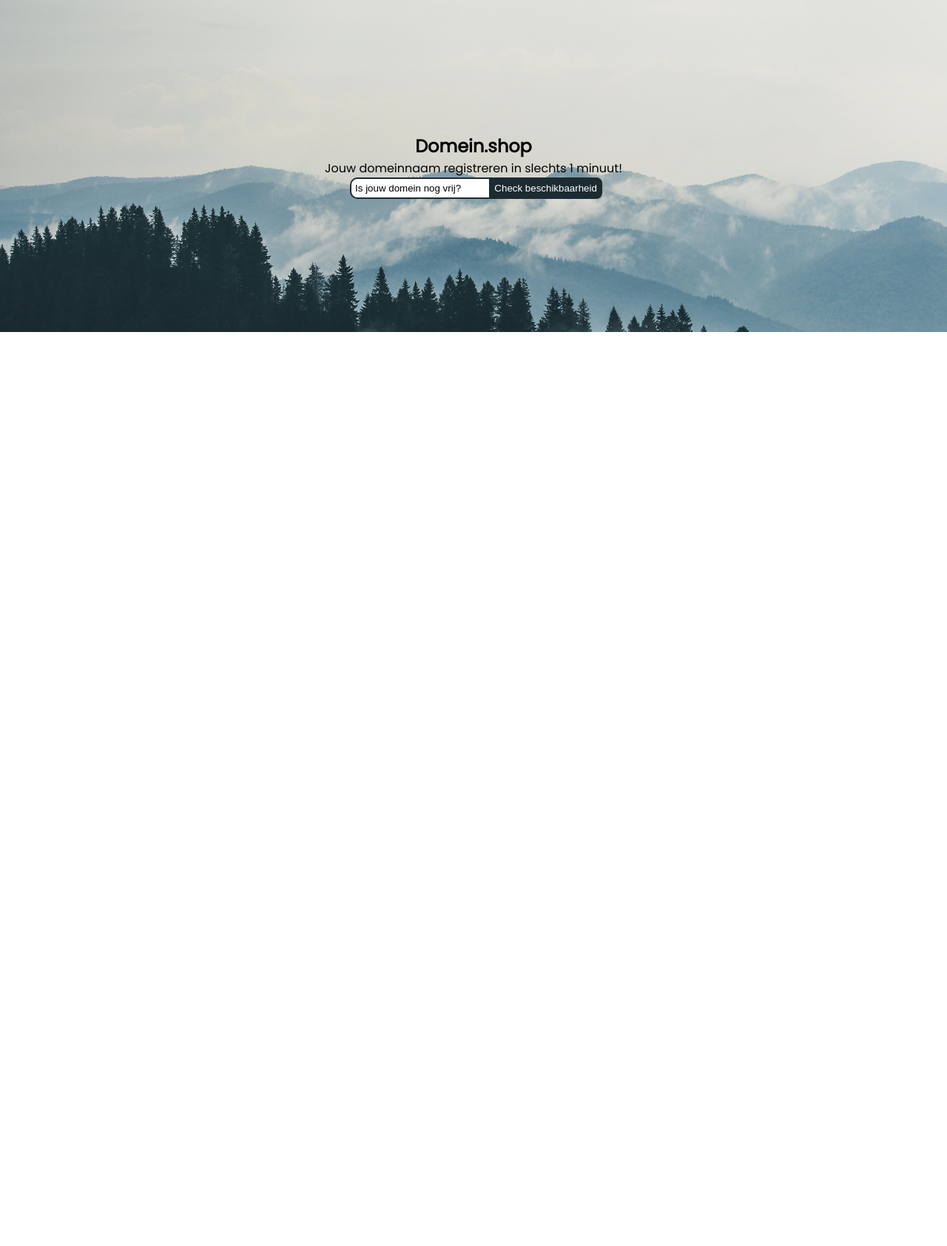
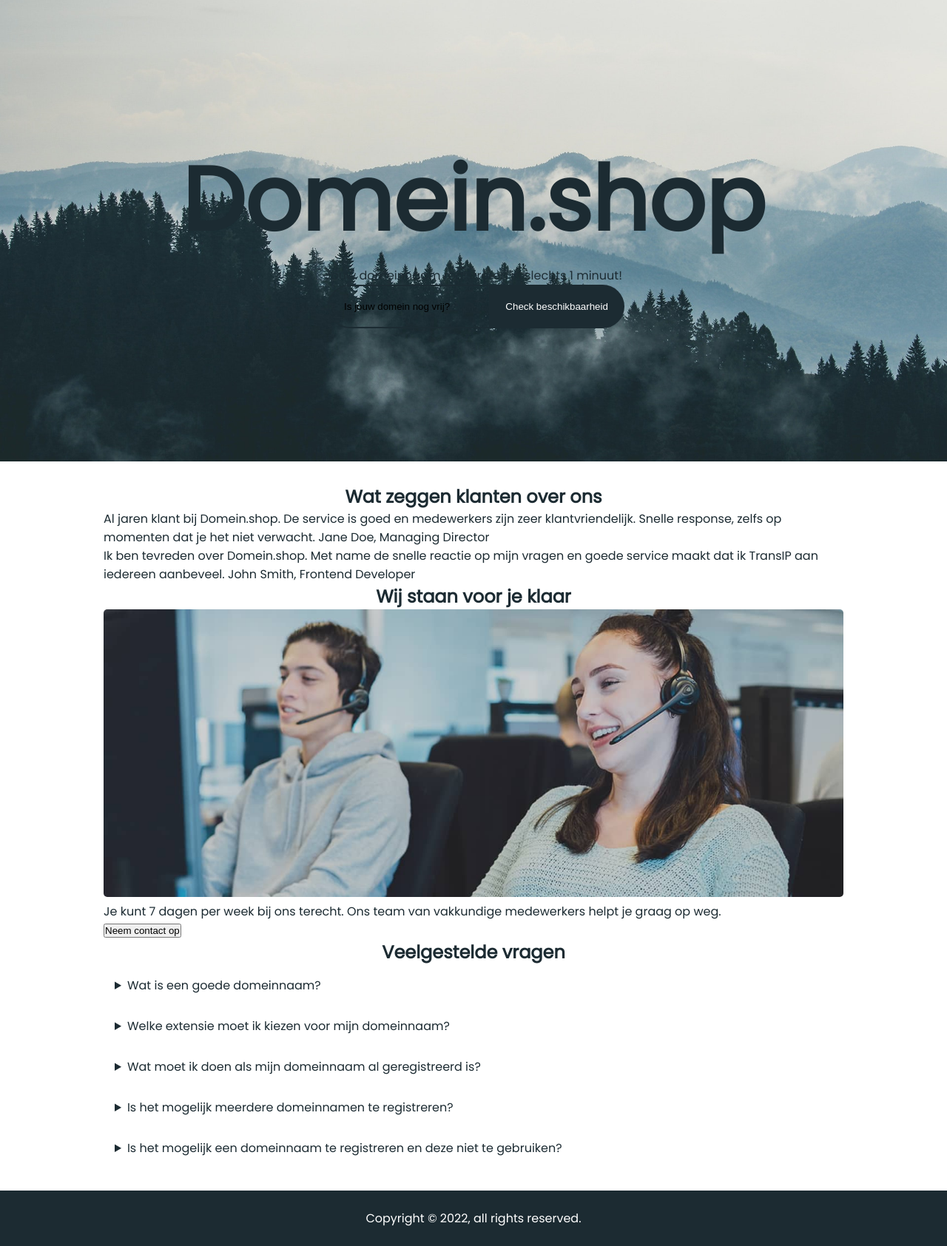
Before and after one commit to JJ-Bas/oefenopdracht--domein-shop, a plain HTML site: page index.html in a window 1280 px wide. Shown: the whole page at 74% size. Before the commit the page ends 800 px from the top, so only its background shows below. Drawn offline with Linux system fonts and the light colour scheme.

Commit message:
fixed the footer

```diff
--- a/index.html
+++ b/index.html
@@ -8,20 +8,91 @@
 <body>
 <header>
     <article class="title-intro">
-    <h1>Domein.shop</h1>
-    <p>Jouw domeinnaam registreren in slechts 1 minuut!</p>
+        <h1>Domein.shop</h1>
+        <p>Jouw domeinnaam registreren in slechts 1 minuut!</p>
         <input type="text" class="domain-name" value="Is jouw domein nog vrij?">
         <button type="button" class="check-domain">Check beschikbaarheid</button>
     </article>
 </header>
 <main>
-    <h2></h2>
+    <section class="testimonial">
+        <h2>Wat zeggen klanten over ons</h2>
+        <article>
+            <p>Al jaren klant bij Domein.shop. De service is goed en medewerkers zijn zeer klantvriendelijk. Snelle
+                response, zelfs op momenten dat je het niet verwacht.
 
+                Jane Doe, Managing Director</p>
+        </article>
+        <article>Ik ben tevreden over Domein.shop. Met name de snelle reactie op mijn vragen en goede service maakt dat
+            ik TransIP aan iedereen aanbeveel.
+
+            John Smith, Frontend Developer
+        </article>
+    </section>
+    <section class="support">
+        <h2>Wij staan voor je klaar</h2>
+        <img src="assets/images/callcenter.jpg" alt="two callcenter employees" class="cal-image">
+        <p>Je kunt 7 dagen per week bij ons terecht. Ons team van vakkundige medewerkers helpt je graag op weg.</p>
+        <button type="button" class="contact-button">Neem contact op</button>
+    </section>
+    <section class="faq">
+        <h2>Veelgestelde vragen</h2>
+        <details>
+            <summary>Wat is een goede domeinnaam?</summary>
+            <p>
+                Een goede domeinnaam moet aan enkele eisen voldoen. Ten eerste mag jouw domeinnaam niet in strijd zijn
+                met de openbare orde of de goede zeden. Dit betekent dat je geen ongepaste domeinnaam mag registreren.
+                Verder mag een domeinnaam enkel uit letters, cijfers en eventueel een liggend streepje bestaan. Andere
+                leestekens zijn niet toegestaan.</p>
+        </details>
+        <details>
+            <summary>Welke extensie moet ik kiezen voor mijn domeinnaam?</summary>
+            <p>
+                Je mag helemaal zelf kiezen welke extensie jouw domeinnaam krijgt. Dit kan een .nl-extensie zijn, maar
+                ook
+                een .be-extensie, een .de-extensie of een .com-extensie. Vraag jezelf af op welke markt je je gaat
+                richten,
+                in het heden én in de toekomst. Ben je niet van plan je business de grens over te brengen? Dan heb je
+                eigenlijk alleen een .nl-domeinnaam nodig. Je kunt andere extensies registreren om te voorkomen dat
+                anderen
+                dit doen, maar deze domeinnamen ga je waarschijnlijk niet zelf gebruiken.</p>
+        </details>
+        <details>
+            <summary>Wat moet ik doen als mijn domeinnaam al geregistreerd is?</summary>
+            <p>
+                Is de domeinnaam die jij wil registreren, al geregistreerd door iemand anders? Dan kun je deze niet
+                opnieuw
+                registreren. Jouw domeinnaam moet namelijk uniek zijn. Als je gewenste domeinnaam al geregistreerd is,
+                heb
+                je twee mogelijkheden. Ten eerste kun je ervoor kiezen een alternatieve domeinnaam te registreren. Dit
+                kan
+                een domeinnaam zijn die op jouw eerste keuze lijkt, maar ook een heel ander domein. Je vindt vanzelf wel
+                een
+                goede domeinnaam die nog vrij is.</p>
+        </details>
+        <details>
+            <summary>Is het mogelijk meerdere domeinnamen te registreren?</summary>
+            <p>Ja, het is zeker mogelijk meerdere domeinnamen te registreren. Als je zou willen, kun je wel tientallen
+                domeinnamen registreren. Houd er wel rekening mee dat iedere domeinnaam die je registreert, geld kost.
+                Hoe
+                meer domeinnamen je registreert, des te meer geld je moet betalen voor deze domeinen.</p>
+        </details>
+        <details>
+            <summary>Is het mogelijk een domeinnaam te registreren en deze niet te gebruiken?</summary>
+            <p>
+                Ja, je kunt een domeinnaam registreren zonder deze te gebruiken. Dit gebeurt regelmatig. Ten eerste zijn
+                er
+                veel ondernemers die de domeinnaam van hun nieuwe bedrijf alvast registreren, terwijl ze nog lang geen
+                website hebben. Zij willen simpelweg zeker weten dat de domeinnaam nog beschikbaar is als hun website af
+                is
+                en registreren deze daarom alvast. Verstandig, zeker als je een domeinnaam wil registreren die andere
+                mensen
+                ook interessant kunnen vinden.</p>
+        </details>
+    </section>
 </main>
 <footer>
-
+    <p>Copyright © 2022, all rights reserved.</p>
 </footer>
-
-
 </body>
 </html>
--- a/styles/styles.css
+++ b/styles/styles.css
@@ -14,8 +14,8 @@
  /*#1C2B32 donkergroen/*
 ////////////////////////////////////////////////////////////////////////*/
 * {
-    padding: 0px;
-    margin: 0px;
+    padding: 0;
+    margin: 0;
     box-sizing: border-box;
 }
 
@@ -24,6 +24,7 @@
 ////////////////////////*/
 body {
     font-family: 'Poppins', sans-serif;
+    color: #1C2B32;
 }
 
 
@@ -38,11 +39,15 @@
 
 
 /*///////////// 3.1 Header /////////////*/
-header{
+header {
     background-image: url(../assets/images/mountains.jpg);
     background-size: 100%;
-    background-position: 0px -40px;
-    padding: 150px 0px;
+    background-position: 0 -60px;
+    padding: 150px 0;
+}
+
+h1 {
+    font-size: 120px;
 }
 
 .title-intro {
@@ -52,22 +57,37 @@
 }
 
 .domain-name {
-    border-bottom-left-radius: 10px;
-    border-top-left-radius: 10px;
+    border-bottom-left-radius: 30px;
+    border-top-left-radius: 30px;
     border-style: solid;
     border-color: #1C2B32;
-    padding: 5px;
+    background-color: transparent;
+    padding: 20px;
 }
 
 .check-domain {
-    border-top-right-radius: 8px;
-    border-bottom-right-radius: 8px;
+    border-top-right-radius: 30px;
+    border-bottom-right-radius: 30px;
     border-style: solid;
     border-color: #1C2B32;
-    background-color:#1C2B32;
+    background-color: #1C2B32;
     color: white;
     margin: -7px;
-    padding: 5px;
+    padding: 20px;
+}
+
+main {
+    max-width: 1000px;
+    margin: 30px auto;
+}
+
+h2 {
+    text-align: center;
+}
+
+.cal-image {
+    max-width: 100%;
+    border-radius: 5px;
 }
 
 /*///////////// 3.2 Testimonial /////////////*/
@@ -77,6 +97,26 @@
 
 
 /*///////////// 3.4 Faq /////////////*/
+details{
+    cursor:pointer}
+
+details > summary{
+    padding: 15px;
+}
+details > p {
+    background-color: hsl(199, 28%, 45%);
+    border-radius: 5px;
+    color: white;
+    padding: 20px;
+}
 
 
 /*///////////// 3.5 Footer /////////////*/
+
+footer {
+    text-align: center;
+    background-color: #1C2B32;
+    color: white;
+    padding-top: 25px;
+    padding-bottom: 25px
+}
```
